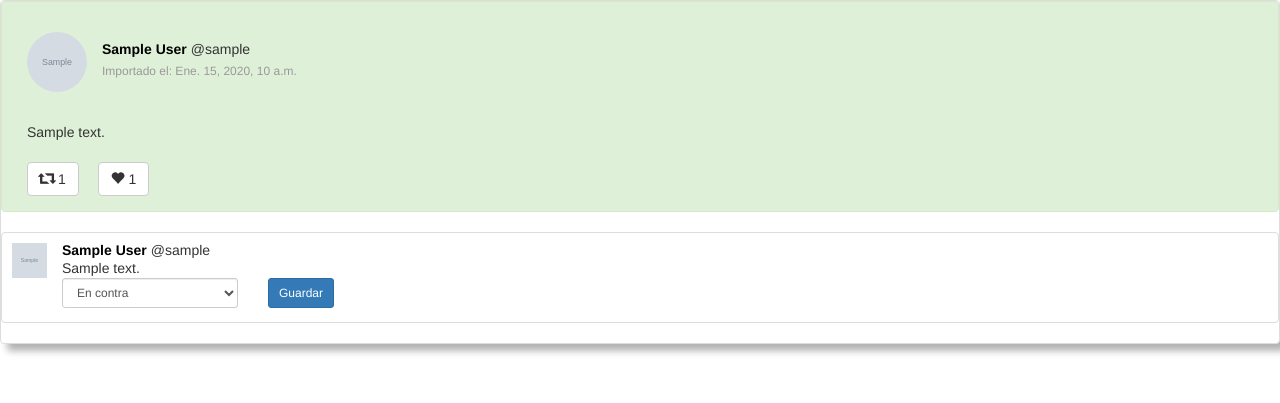
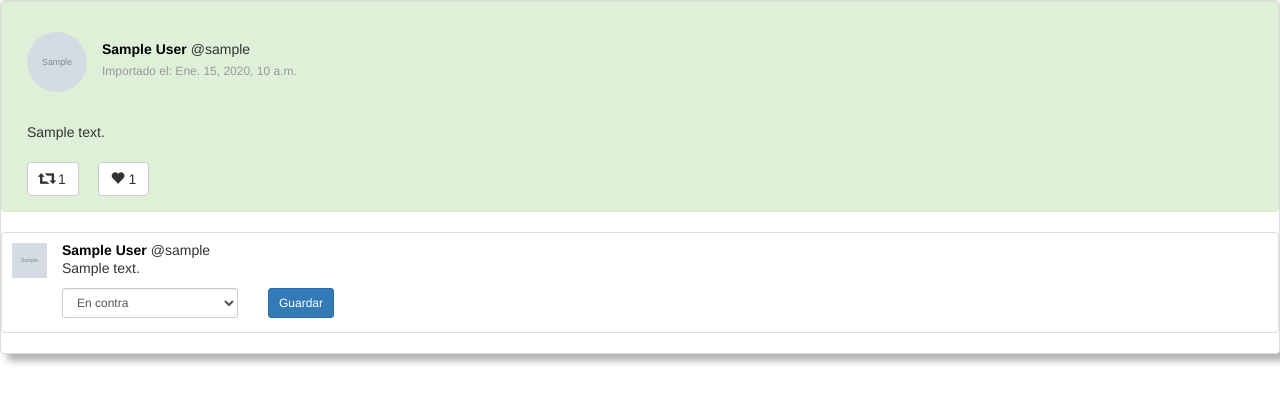
Before and after one commit to sanchezfauste/TweetDigraph, a Django app: template Conversation/templates/conversation.html in a window 1280 px wide. Shown: the top 403 px of the page. Run offline with Django 3.2, Linux system fonts and the light colour scheme; tables that the repository leaves empty hold one stand-in row (values such as "Sample post"); the template is opened without the code that fills it: values that come from a table or form of the project are taken from there, most other values are stand-ins (such as "Sample title", 1, 10 or a date in 2020); grey boxes marked "Sample" are stand-in pictures; parts of the project's set-up code (start-up, migrations or seed data) failed here and were passed over; some libraries are stand-ins or nearby versions.

Commit message:
Revert "Visual corrections on Conversation replies"
This reverts commit 5b601f3a215bfbc81bd87bb590f6c97d1c480da9.

```diff
--- a/Conversation/static/conversation.css
+++ b/Conversation/static/conversation.css
@@ -104,9 +104,6 @@
 .post .post-footer .comments-list .comment .comment-body {
   margin-left: 50px;
 }
-.post .post-footer .comments-list .comment .comment-body p {
-  margin: 0px;
-}
 .post .post-footer .comments-list .comment > .comments-list {
   margin-left: 50px;
 }
```
